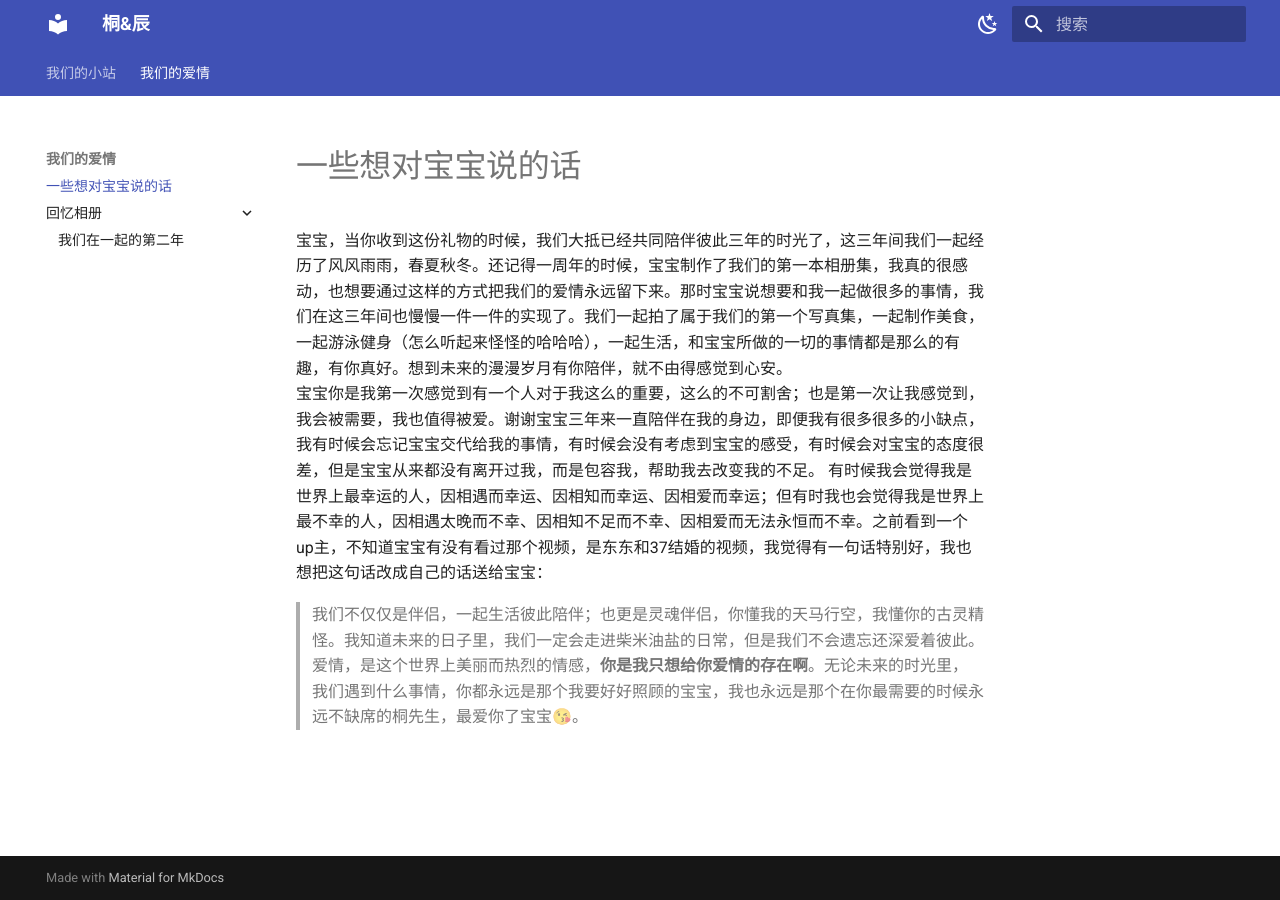
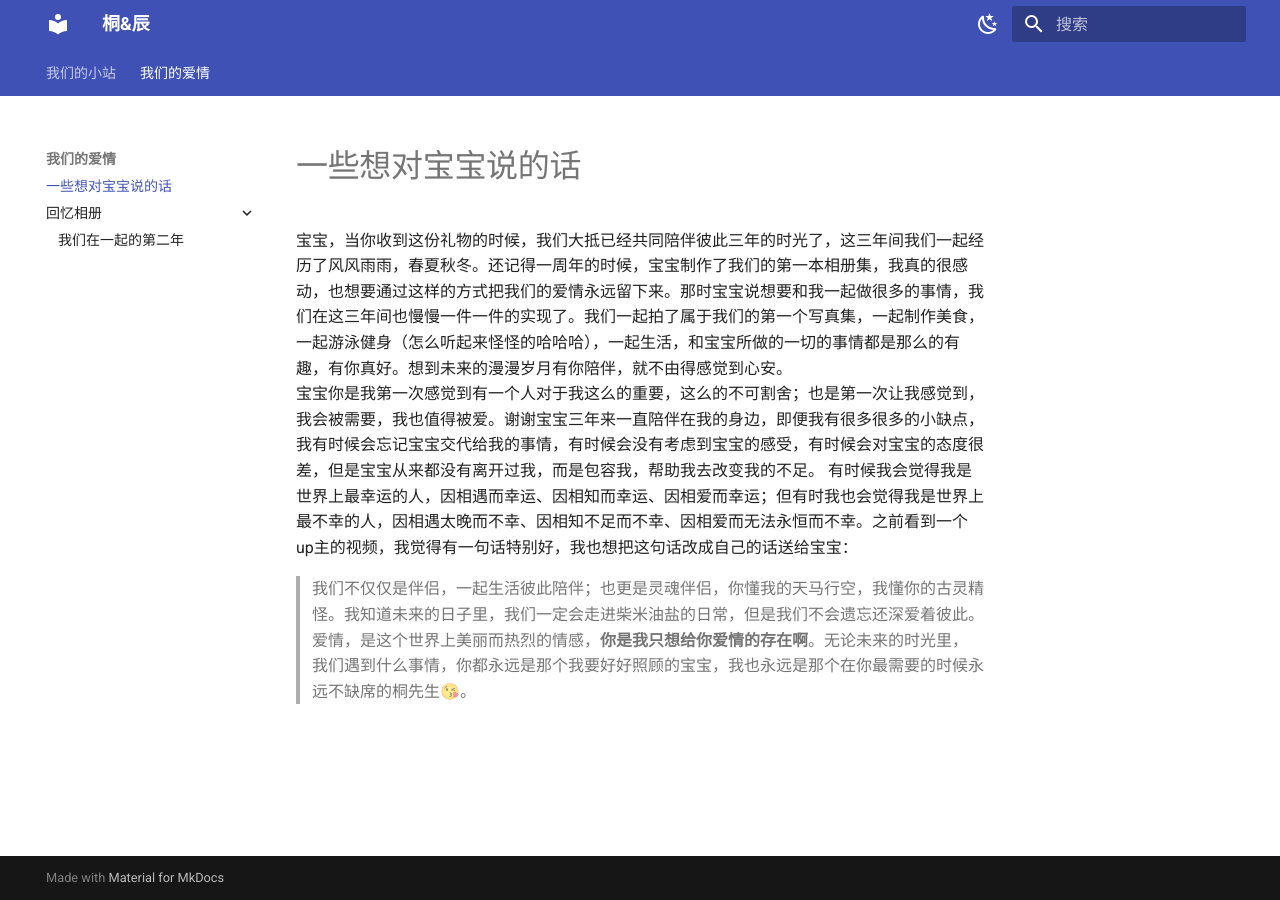
Before and after one commit to tlc191026/tlc191026.github.io, an MkDocs documentation site: the page built from docs/我们的爱情/something want to say.md, in a window 1280 px wide. Built offline with MkDocs 1.6.1 and Material for MkDocs 9.7.7, drawn with Linux system fonts in a browser that asks for light colours.

Commit message:
Update something want to say.md

```diff
--- a/docs/我们的爱情/something want to say.md
+++ b/docs/我们的爱情/something want to say.md
@@ -1,5 +1,5 @@
 # 一些想对宝宝说的话
 宝宝，当你收到这份礼物的时候，我们大抵已经共同陪伴彼此三年的时光了，这三年间我们一起经历了风风雨雨，春夏秋冬。还记得一周年的时候，宝宝制作了我们的第一本相册集，我真的很感动，也想要通过这样的方式把我们的爱情永远留下来。那时宝宝说想要和我一起做很多的事情，我们在这三年间也慢慢一件一件的实现了。我们一起拍了属于我们的第一个写真集，一起制作美食，一起游泳健身（怎么听起来怪怪的哈哈哈），一起生活，和宝宝所做的一切的事情都是那么的有趣，有你真好。想到未来的漫漫岁月有你陪伴，就不由得感觉到心安。
 宝宝你是我第一次感觉到有一个人对于我这么的重要，这么的不可割舍；也是第一次让我感觉到，我会被需要，我也值得被爱。谢谢宝宝三年来一直陪伴在我的身边，即便我有很多很多的小缺点，我有时候会忘记宝宝交代给我的事情，有时候会没有考虑到宝宝的感受，有时候会对宝宝的态度很差，但是宝宝从来都没有离开过我，而是包容我，帮助我去改变我的不足。
-有时候我会觉得我是世界上最幸运的人，因相遇而幸运、因相知而幸运、因相爱而幸运；但有时我也会觉得我是世界上最不幸的人，因相遇太晚而不幸、因相知不足而不幸、因相爱而无法永恒而不幸。之前看到一个up主，不知道宝宝有没有看过那个视频，是东东和37结婚的视频，我觉得有一句话特别好，我也想把这句话改成自己的话送给宝宝：
->我们不仅仅是伴侣，一起生活彼此陪伴；也更是灵魂伴侣，你懂我的天马行空，我懂你的古灵精怪。我知道未来的日子里，我们一定会走进柴米油盐的日常，但是我们不会遗忘还深爱着彼此。爱情，是这个世界上美丽而热烈的情感，**你是我只想给你爱情的存在啊**。无论未来的时光里，我们遇到什么事情，你都永远是那个我要好好照顾的宝宝，我也永远是那个在你最需要的时候永远不缺席的桐先生，最爱你了宝宝😘。
+有时候我会觉得我是世界上最幸运的人，因相遇而幸运、因相知而幸运、因相爱而幸运；但有时我也会觉得我是世界上最不幸的人，因相遇太晚而不幸、因相知不足而不幸、因相爱而无法永恒而不幸。之前看到一个up主的视频，我觉得有一句话特别好，我也想把这句话改成自己的话送给宝宝：
+>我们不仅仅是伴侣，一起生活彼此陪伴；也更是灵魂伴侣，你懂我的天马行空，我懂你的古灵精怪。我知道未来的日子里，我们一定会走进柴米油盐的日常，但是我们不会遗忘还深爱着彼此。爱情，是这个世界上美丽而热烈的情感，**你是我只想给你爱情的存在啊**。无论未来的时光里，我们遇到什么事情，你都永远是那个我要好好照顾的宝宝，我也永远是那个在你最需要的时候永远不缺席的桐先生😘。
```
